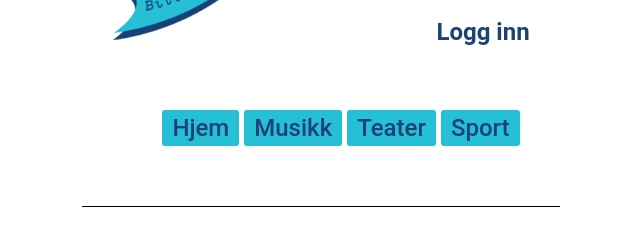
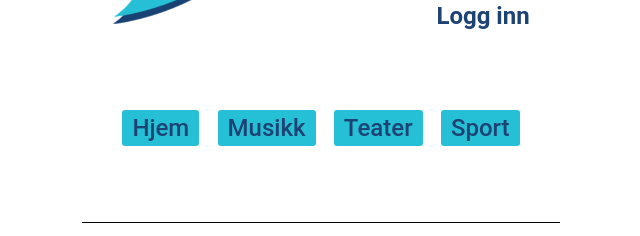
Before and after one commit to hannaso91/eksamen_UIN2025_BillettLyst, a React (Vite) app: page / in a window 1280 px wide. Shown: the part 216-452 px from the top of the page, without its empty margins (319-959 px from the left). Built offline with nearby package versions, Linux system fonts and the light colour scheme; no server answers.

Commit message:
Fjernet margin.
Fjernet margin og erstattet med padding i ul-listen.

```diff
--- a/src/styles/nav.scss
+++ b/src/styles/nav.scss
@@ -18,7 +18,7 @@ header{
             list-style: none;
             display: flex;
             justify-content: space-between;
-            margin: 40px;
+            padding: 40px;
 
             li{
                 background-color: #25C0D5;
```
